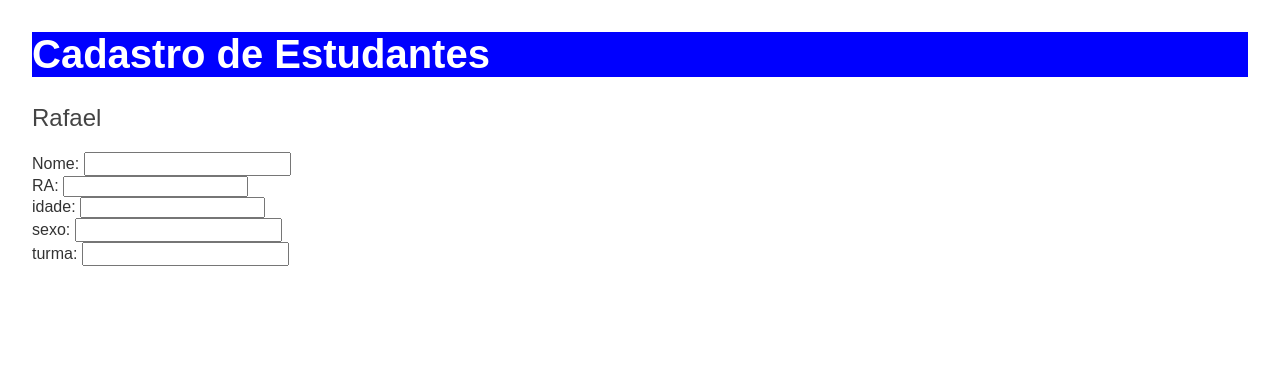
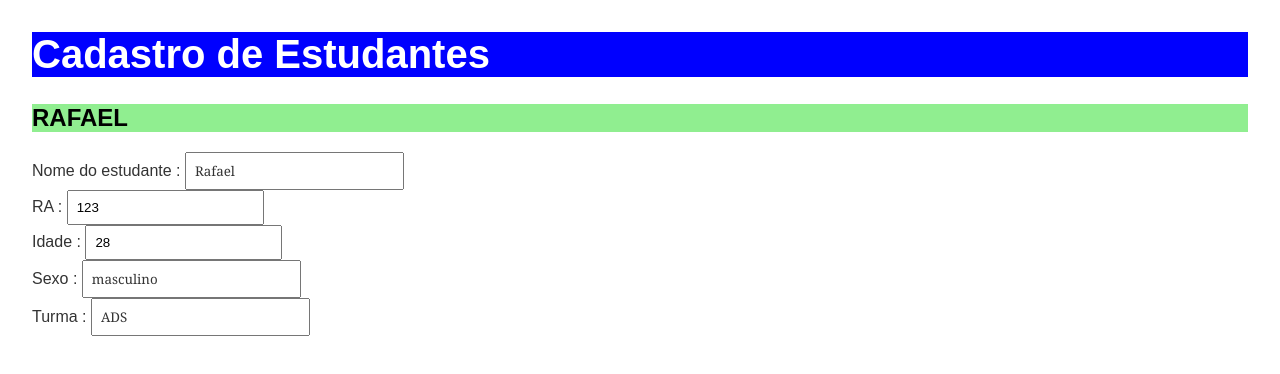
Before and after one commit to RafaelDi/CadastroEstudantesANgular, an Angular app: page / in a window 1280 px wide. Shown: the top 374 px of the page. Built offline with nearby package versions, Linux system fonts and the light colour scheme.

Commit message:
ultimas alterações de html e css

```diff
--- a/src/app/cadastro/cadastro.component.css
+++ b/src/app/cadastro/cadastro.component.css
@@ -0,0 +1,8 @@
+input {
+    padding: .5rem;
+}
+
+h2{
+    background-color:lightgreen;
+    color:black;
+}
--- a/src/app/cadastro/cadastro.component.html
+++ b/src/app/cadastro/cadastro.component.html
@@ -1,16 +1,22 @@
-<h2>{{alunodados.nome}}</h2>
 
+<h2><strong>{{alunodados.nome | uppercase}}</strong></h2>
 <div>
-  <span>Nome: </span> <input type="text">
+  <label for="nome">Nome do estudante : </label>
+  <input type="text" id="nome" [(ngModel)]="alunodados.nome" placeholder="name">
 </div>
 <div>
-  <span>RA: </span> <input type="number">
+  <label for="RA">RA : </label>
+  <input type="number" id="RA" [(ngModel)]="alunodados.RA" placeholder="RA">
 </div>
 <div>
-  <span>idade: </span> <input type="number">
+  <label for="idade">Idade : </label>
+  <input type="number" id="idade" [(ngModel)]="alunodados.idade" placeholder="idade">
 </div>
 <div>
-  <span>sexo:  </span> <input type="text">
+  <label for="sexo">Sexo : </label>
+  <input type="text" id="sexo" [(ngModel)]="alunodados.sexo" placeholder="sexo">
 </div>
 <div>
-  <span>turma: </span> <input type="text"></div>
+  <label for="turma">Turma : </label>
+  <input type="text" id="turma" [(ngModel)]="alunodados.turma" placeholder="turma">
+</div>
--- a/src/app/cadastro/cadastro.component.ts
+++ b/src/app/cadastro/cadastro.component.ts
@@ -9,11 +9,12 @@ import { Dados } from '../alunodados';
 export class CadastroComponent implements OnInit {
   alunodados: Dados = {
     nome: 'Rafael',
+    RA: 123,
     idade: 28,
     sexo: 'masculino',
-    RA: 123,
-    turma: 'ADS matutino'
+    turma: 'ADS'
   };
+
   constructor() { }
 
   ngOnInit(): void {
```
Also changed, not shown: src/app/mockestudantes.ts (added).
